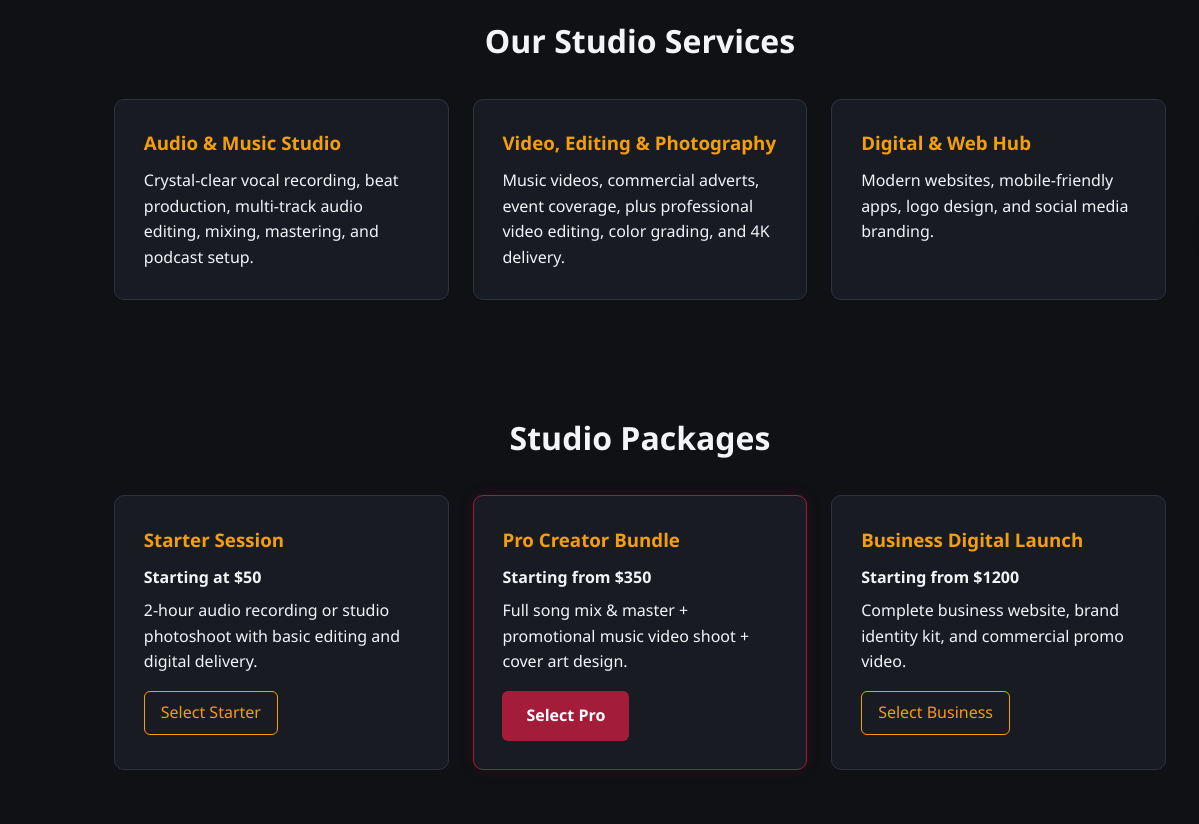
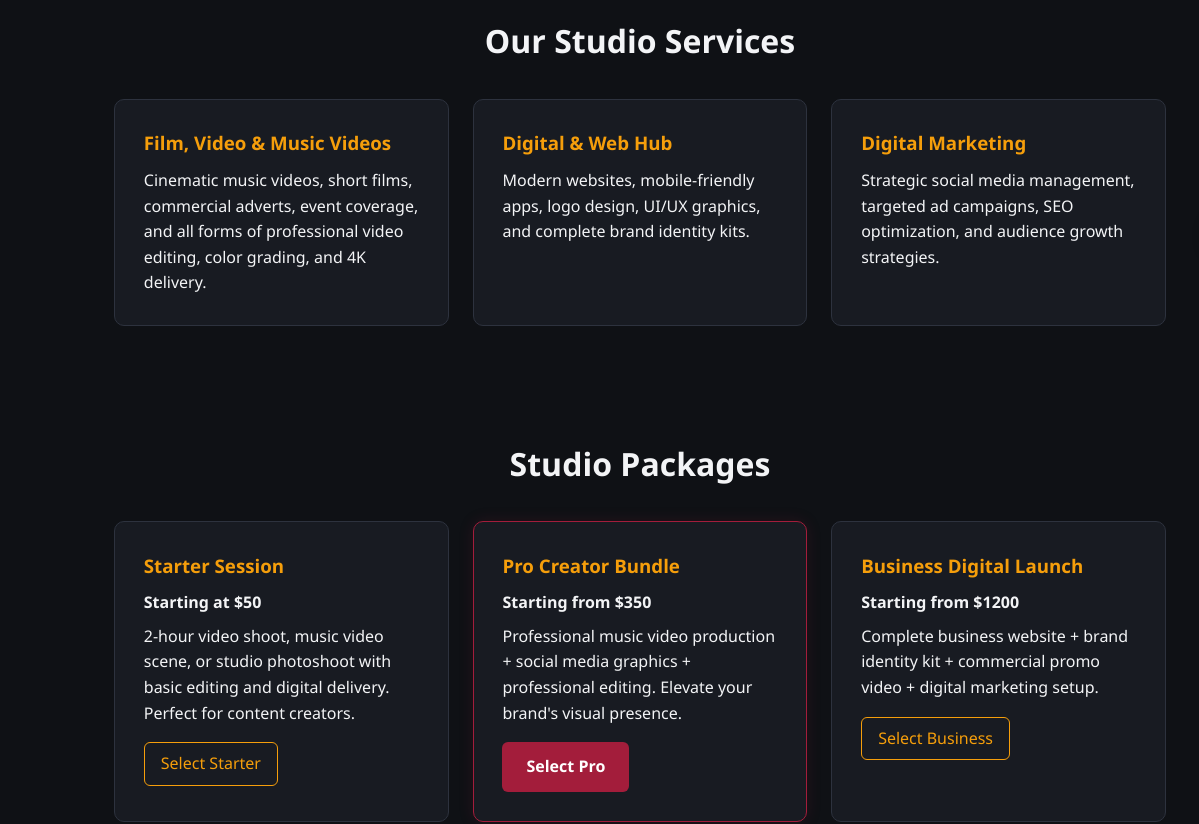
Before and after one commit to Musenze1/musenze-digital-hub, a plain HTML site: page index.html in a window 1280 px wide. Shown: the part 520-1344 px from the top of the page, 0-1199 px from the left. Drawn offline with Linux system fonts and the light colour scheme; no server answers.

Commit message:
Revise meta tags and service descriptions in index.html
Updated the description meta tag and modified service descriptions for clarity. Changed stylesheet version and adjusted service package details.

```diff
--- a/index.html
+++ b/index.html
@@ -3,24 +3,20 @@
 <head>
   <meta charset="UTF-8">
   <meta name="viewport" content="width=device-width, initial-scale=1.0">
-  <meta name="description" content="Musenze Digital Hub & Studio - Audio recording, video production, branding, and web development.">
+  <meta name="description" content="Musenze Digital Hub & Studio - Film production, music videos, web design, and digital marketing.">
   <meta name="google-site-verification" content="JYRtJheUmSt4yorUB8Jp4m_cgCXm4mnQM7lUpumZF1Q" />
   <title>Musenze Digital Hub & Studio</title>
 
   <link rel="icon" type="image/png" href="939-removebg-preview.png">
-
-  <!-- Cache buster updated to v=17 -->
-  <link rel="stylesheet" href="style.css?v=17">
+  <link rel="stylesheet" href="style.css?v=19">
 </head>
 <body>
 
-  <!-- Navigation -->
   <header class="navbar">
     <div class="logo" id="site-brand">
       <img src="939-removebg-preview.png" alt="Musenze Digital Hub Logo">
       <span>MUSENZE DIGITAL HUB & STUDIO</span>
     </div>
-
     <nav>
       <a href="#services">Services</a>
       <a href="#packages">Packages</a>
@@ -30,71 +26,64 @@
     </nav>
   </header>
 
-  <!-- Hero Section -->
   <section class="hero">
     <h1 id="site-hero-title">Elevate Your Brand with World-Class Creative Production.</h1>
-    <p id="site-hero-subtitle">From crystal-clear music mixing and cinematic 4K video editing to custom web development. We deliver global-standard creative solutions to make your brand stand out.</p>
+    <p id="site-hero-subtitle">From cinematic film and music video production to professional video editing, custom web development, and strategic digital marketing. We deliver global-standard creative solutions to make your brand stand out.</p>
     <div class="hero-btns">
       <a href="#booking" class="btn-primary">Book a Session</a>
       <a href="whatsapp://send?phone=2349040332445&text=Hello%20Musenze%20Digital%20Hub%20%26%20Studio,%20I%20would%20like%20to%20make%20a%20booking." class="btn-outline">WhatsApp Us</a>
     </div>
   </section>
 
-  <!-- Services Section -->
   <section id="services" class="container">
     <h2>Our Studio Services</h2>
     <div class="grid">
       <div class="card">
-        <h3 id="site-srv1-title">Audio & Music Studio</h3>
-        <p id="site-srv1-desc">Crystal-clear vocal recording, beat production, multi-track audio editing, mixing, mastering, and podcast setup.</p>
+        <h3 id="site-srv1-title">Film, Video & Music Videos</h3>
+        <p id="site-srv1-desc">Cinematic music videos, short films, commercial adverts, event coverage, and all forms of professional video editing, color grading, and 4K delivery.</p>
       </div>
       <div class="card">
-        <h3 id="site-srv2-title">Video, Editing & Photography</h3>
-        <p id="site-srv2-desc">Music videos, commercial adverts, event coverage, plus professional video editing, color grading, and 4K delivery.</p>
+        <h3 id="site-srv2-title">Digital & Web Hub</h3>
+        <p id="site-srv2-desc">Modern websites, mobile-friendly apps, logo design, UI/UX graphics, and complete brand identity kits.</p>
       </div>
       <div class="card">
-        <h3 id="site-srv3-title">Digital & Web Hub</h3>
-        <p id="site-srv3-desc">Modern websites, mobile-friendly apps, logo design, and social media branding.</p>
+        <h3 id="site-srv3-title">Digital Marketing</h3>
+        <p id="site-srv3-desc">Strategic social media management, targeted ad campaigns, SEO optimization, and audience growth strategies.</p>
       </div>
     </div>
   </section>
 
-  <!-- Service Packages -->
   <section id="packages" class="container">
     <h2>Studio Packages</h2>
     <div class="grid">
       <div class="card">
         <h3 id="site-pkg1-title">Starter Session</h3>
         <p class="price" id="site-pkg1-price">Starting at $50</p>
-        <p id="site-pkg1-desc">2-hour audio recording or studio photoshoot with basic editing and digital delivery.</p>
+        <p id="site-pkg1-desc">2-hour video shoot, music video scene, or studio photoshoot with basic editing and digital delivery. Perfect for content creators.</p>
         <a href="#booking" class="btn-outline" style="margin-top:1rem; display:inline-block;">Select Starter</a>
       </div>
 
       <div class="card featured">
         <h3 id="site-pkg2-title">Pro Creator Bundle</h3>
         <p class="price" id="site-pkg2-price">Starting from $350</p>
-        <p id="site-pkg2-desc">Full song mix & master + promotional music video shoot + cover art design.</p>
+        <p id="site-pkg2-desc">Professional music video production + social media graphics + professional editing. Elevate your brand's visual presence.</p>
         <a href="#booking" class="btn-primary" style="margin-top:1rem; display:inline-block;">Select Pro</a>
       </div>
 
       <div class="card">
         <h3 id="site-pkg3-title">Business Digital Launch</h3>
         <p class="price" id="site-pkg3-price">Starting from $1200</p>
-        <p id="site-pkg3-desc">Complete business website, brand identity kit, and commercial promo video.</p>
+        <p id="site-pkg3-desc">Complete business website + brand identity kit + commercial promo video + digital marketing setup.</p>
         <a href="#booking" class="btn-outline" style="margin-top:1rem; display:inline-block;">Select Business</a>
       </div>
     </div>
   </section>
 
-  <!-- Portfolio & Studio Posts Section -->
   <section id="portfolio" class="container">
     <h2>Recent Studio Work & Updates</h2>
-    <div id="public-posts-grid" class="grid">
-      <!-- Dynamic posts will load here -->
-    </div>
+    <div id="public-posts-grid" class="grid"></div>
   </section>
 
-  <!-- Expandable FAQ Section -->
   <section id="faq" class="container">
     <h2>Frequently Asked Questions</h2>
     <div class="faq-list">
@@ -104,35 +93,24 @@
       </details>
       <details class="card">
         <summary>Do you offer both online and in-person projects?</summary>
-        <p>Yes! You can visit our physical studio for recording and shoots, or hire our digital hub remotely for web development, mixing, and graphic design.</p>
-      </details>
-      <details class="card">
-        <summary>Can I request a custom package?</summary>
-        <p>Absolutely. Select "Full Creative Package" in the booking form and describe your exact budget and goals.</p>
+        <p>Yes! You can visit our physical studio for film shoots, or hire our digital hub remotely for web development, marketing, and graphic design.</p>
       </details>
     </div>
   </section>
 
-  <!-- Global Impact Counter Section -->
   <section id="completed-history" class="container" style="text-align: center; padding: 4rem 1rem; background-color: rgba(245, 158, 11, 0.05); border-radius: 12px; margin-top: 3rem; margin-bottom: 3rem;">
     <h2 style="margin-bottom: 2rem;">Our Global Impact</h2>
     <div style="margin: 2rem 0;">
       <h1 style="color: #f59e0b; font-size: 6rem; margin: 0; line-height: 1; font-weight: bold;" id="completed-counter">0</h1>
       <p style="color: #d1d5db; font-size: 1rem; margin-top: 1rem; text-transform: uppercase; letter-spacing: 3px; font-weight: bold;">Projects Delivered Globally</p>
-      <p style="color: #f59e0b; font-size: 1.1rem; margin-top: 2rem; font-weight: bold; letter-spacing: 1px;">
-        Join our growing list of happy clients.
-      </p>
+      <p style="color: #f59e0b; font-size: 1.1rem; margin-top: 2rem; font-weight: bold; letter-spacing: 1px;">Join our growing list of happy clients.</p>
     </div>
     <div id="public-booking-history" style="display: none;"></div>
   </section>
 
-  <!-- Reviews Section -->
   <section id="reviews" class="container">
     <h2>What Our Clients Say</h2>
-    <div id="public-reviews-grid" class="grid" style="margin-bottom: 3rem;">
-      <!-- Reviews will load here -->
-    </div>
-
+    <div id="public-reviews-grid" class="grid" style="margin-bottom: 3rem;"></div>
     <div class="form-box" style="background: var(--bg-dark); border-color: var(--brand-wine);">
       <h3 style="color: var(--accent); margin-bottom: 1rem; text-align: center;">Leave a Review</h3>
       <form id="review-form">
@@ -160,7 +138,6 @@
     </div>
   </section>
 
-  <!-- Client Booking Form -->
   <section id="booking" class="container">
     <h2>Hire & Book Musenze Studio</h2>
     <form id="booking-form" class="form-box">
@@ -175,9 +152,10 @@
       <div class="form-group">
         <label for="service-type">Service / Package</label>
         <select id="service-type" required>
-          <option value="Audio & Music Studio">Audio & Music Studio (Recording & Editing)</option>
-          <option value="Video & Photography">Video, Editing & Photography</option>
-          <option value="Digital & Web Hub">Digital & Web Hub</option>
+          <option value="Music Video Production">Music Video Production</option>
+          <option value="Film & Video Editing">Film & Commercial Video Production</option>
+          <option value="Digital & Web Hub">Digital & Web Hub (Design/Website)</option>
+          <option value="Digital Marketing">Digital Marketing & Strategy</option>
           <option value="Pro Creator Bundle">Pro Creator Bundle</option>
           <option value="Full Creative Package">Full Creative Package</option>
         </select>
@@ -195,7 +173,6 @@
     </form>
   </section>
 
-  <!-- Floating WhatsApp One-Tap Chat Icon -->
   <a href="whatsapp://send?phone=2349040332445&text=Hello%20Musenze%20Digital%20Hub%20%26%20Studio,%20I%20would%20like%20to%20make%20a%20booking." class="whatsapp-float" aria-label="Chat on WhatsApp">
     <svg viewBox="0 0 32 32" width="30" height="30" fill="currentColor" aria-hidden="true">
       <path d="M16 2a13.9 13.9 0 0 0-12 20.9L2 30l7.3-1.9A14 14 0 1 0 16 2zm0 25.5c-2.3 0-4.5-.6-6.4-1.8l-.5-.3-4.3 1.1 1.1-4.2-.3-.5A11.5 11.5 0 1 1 16 27.5zm6.3-8.6c-.3-.2-2-.9-2.3-1.1-.3-.1-.5-.2-.8.2-.2.3-.9 1.1-1.1 1.3-.2.2-.4.2-.7.1-1.9-.9-3.2-1.7-4.5-3.8-.3-.5.3-.5.9-1.7.1-.2 0-.4-.1-.6-.1-.2-.8-1.9-1.1-2.6-.3-.7-.6-.6-.8-.6h-.7c-.2 0-.6.1-.9.4-.3.3-1.2 1.2-1.2 2.9s1.3 3.4 1.4 3.6c.2.2 2.5 3.8 6 5.3 2.2.9 3.1 1 4.2.9.7-.1 2-.8 2.3-1.6.3-.8.3-1.5.2-1.6-.1-.2-.3-.3-.6-.4z"/>
@@ -207,7 +184,6 @@
     <p>&copy; 2026 Musenze Digital Hub & Studio. All rights reserved.</p>
   </footer>
 
-  <!-- Load the public script -->
   <script type="module" src="script.js"></script>
 </body>
 </html>
```
